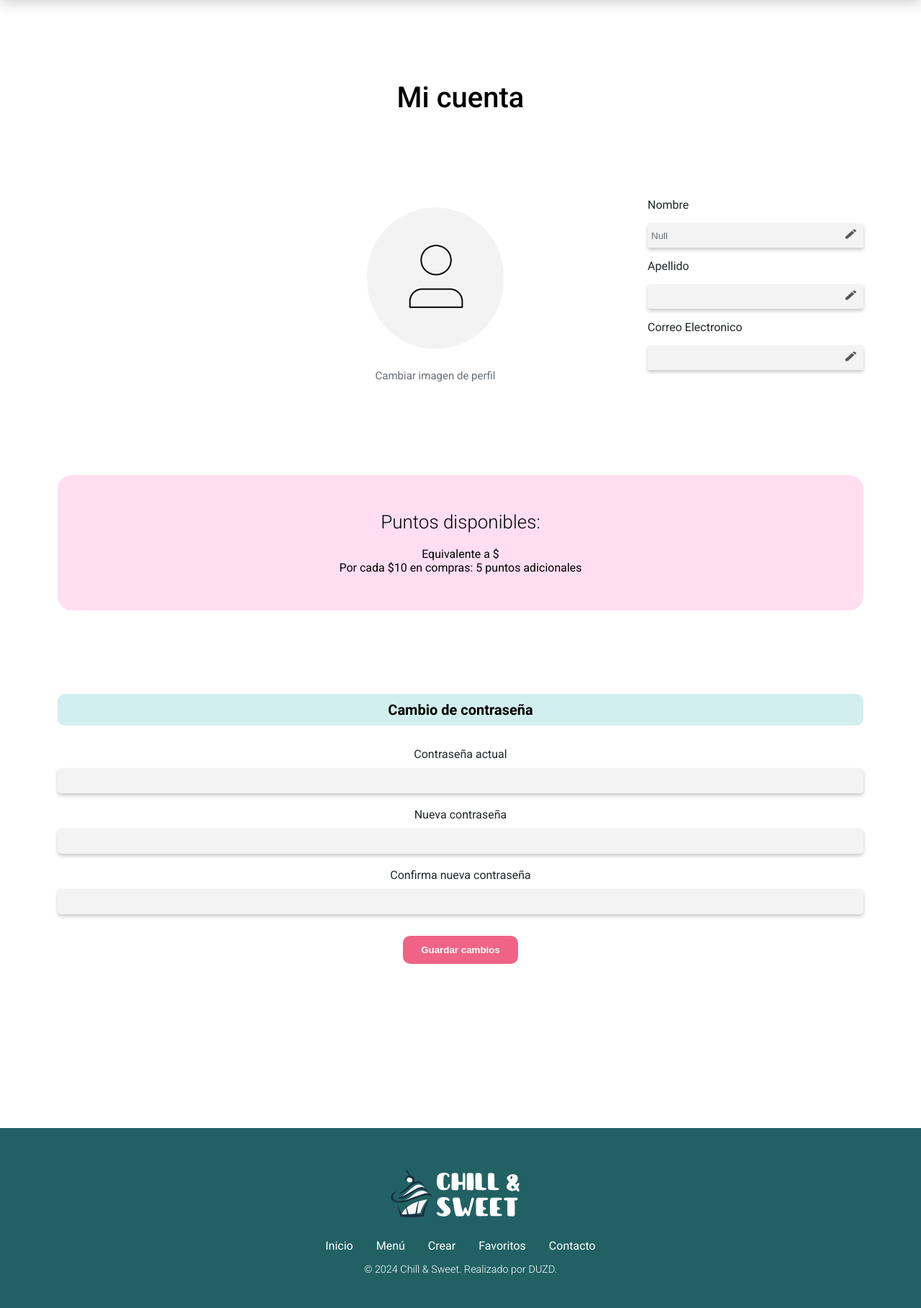
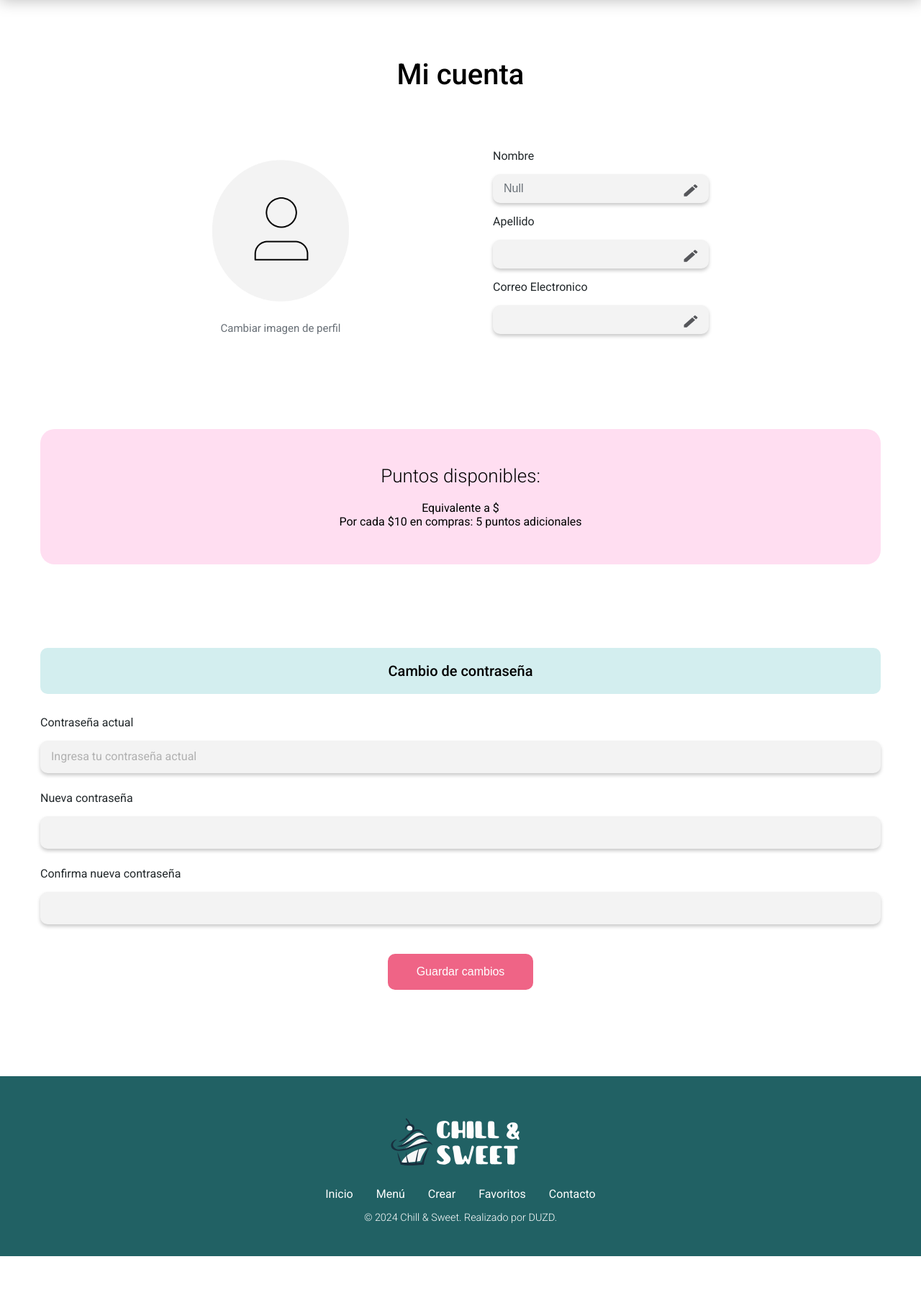
Before and after one commit to UlisesRdgz/chill-and-sweet, a Django app: template chill_and_sweet/main/templates/account/account.html in a window 1280 px wide. Shown: the part 98-1915 px from the top of the page at 72% size. After the commit the page ends 1843 px from the top, so only its background shows below. Run offline with Django 5.2, Linux system fonts and the light colour scheme; the template is opened without the code that fills it, so the values that code supplies are empty; parts of the project's set-up code (start-up, migrations or seed data) failed here and were passed over; some libraries are stand-ins or nearby versions.

Commit message:
fix: account

```diff
--- a/chill_and_sweet/main/static/css/account.css
+++ b/chill_and_sweet/main/static/css/account.css
@@ -16,7 +16,6 @@ Reset  global
     margin-top: 60px;
     margin-bottom: 60px;
 }
-
 
 /*
 
@@ -37,9 +36,10 @@ Estilos de la informacion del usuario
 .info-account-container {
     display: flex;
     align-items: center;
-    justify-content: end;
-    max-width: 1192px;
-    margin: 116px auto;
+    justify-content: center;
+    max-width: 100%;
+    text-align: center;
+    margin-top: 5rem;
 }
 
 .img-user-container {
@@ -78,29 +78,36 @@ Estilos de la informacion del usuario
 
 .input-containet {
     width: 300px;
-    padding: 5px;
-    box-shadow: 0px 3px 5px 0px rgba(0,0,0,0.21);
-    -webkit-box-shadow: 0px 3px 5px 0px rgba(0,0,0,0.21);
-    -moz-box-shadow: 0px 3px 5px 0px rgba(0,0,0,0.21);
+    padding: 5px 15px;
+    box-shadow: 0px 3px 5px 0px rgba(0, 0, 0, 0.21);
+    -webkit-box-shadow: 0px 3px 5px 0px rgba(0, 0, 0, 0.21);
+    -moz-box-shadow: 0px 3px 5px 0px rgba(0, 0, 0, 0.21);
     background-color: #F3F3F3;
     border: none;
-    border-radius: 3px;
+    border-radius: 10px; /* Bordes curvos del contenedor */
     display: flex;
+    align-items: center;
     justify-content: space-between;
 }
 
 .input-containet img {
-    width: 20px;
-    height: 24px;
+    width: 20px; /* Ajusta el tamaño para que sea igual al alto del input */
+    height: 25px; /* Ajusta el tamaño para que sea igual al alto del input */
+    display: flex;
+    justify-content: center;
+    align-items: center; /* Centra contenido dentro del ícono */
     cursor: pointer;
+    margin-top:5px;
 }
 
 .field input {
     width: 250px;
+    height: 30px; /* Aumenta la altura */
     background-color: #F3F3F3;
     border: none;
     outline: none;
     color: #697077;
+    font-size: 16px; /* Aumenta el tamaño de la letra */
 }
 
 #btn_save_changes {
@@ -148,18 +155,19 @@ Estilos de la informacion del usuario
 */
 
 .password-change-container {
-    max-width: 1192px;
-    margin: 116px auto;
+    max-width: 100%;
+    margin: 40px auto;
 }
 
 .title-section-special {
     background-color: rgba(79, 186, 191, 0.25);
     max-width: 100%;
     text-align: center;
-    padding: 10px 0;
+    padding: 20px 0;
     font-size: 20px;
     font-family: "Roboto", sans-serif;
     border-radius: 10px;
+    font-weight: 500;
 }
 
 .form-new-pass {
@@ -169,43 +177,50 @@ Estilos de la informacion del usuario
 .pass-field {
     display: flex;
     flex-direction: column;
-    margin-bottom: 20px;
+    margin-bottom: 25px;
 }
 
 .pass-field label {
+    font-size: 16px;
+    text-align: left;
     margin-bottom: 10px;
     color: #21272A;
+    margin-bottom: 1rem;
 }
 
 .pass-field input {
     background-color: #F3F3F3;
     border: none;
     outline: none;
-    padding: 10px;
+    padding: 10px 15px;
+    height: 45px;
     box-shadow: 0px 3px 5px 0px rgba(0,0,0,0.21);
     -webkit-box-shadow: 0px 3px 5px 0px rgba(0,0,0,0.21);
     -moz-box-shadow: 0px 3px 5px 0px rgba(0,0,0,0.21);
-    border-radius: 5px;
+    border-radius: 10px;
 }
 
-
-.btn-container {
-    display: flex;
-    justify-content: center;
-    margin-top: 30px;
+.pass-field input::placeholder {
+    color: #B0B0B0; /* Cambia el color del placeholder */
+    font-size: 16px; /* Ajusta el tamaño de la fuente del placeholder */
+    font-family: "Roboto", sans-serif;
 }
 
-.btn-save-changes {
+/* Botón para guardar cambios */
+.order-button {
+    padding: 1rem 2.5rem;
     background-color: #EF6486;
-    color: #FFFFFF;
+    color: white;
     border: none;
-    padding: 12px 25px;
     border-radius: 10px;
     cursor: pointer;
-    font-weight: 600;
-    font-family: "Robot", sans-serif;
+    font-size: 1rem;
+    margin-top: 1rem;
 }
 
+.order-button:hover {
+    background-color: #c7596c;
+}
 
 /*
 
--- a/chill_and_sweet/main/templates/account/account.html
+++ b/chill_and_sweet/main/templates/account/account.html
@@ -14,8 +14,6 @@
 <!--
     Cntenido principal, titulo y secciones de la cuenta del usuario
 -->
-
-<main class="main-content">
 <div class="page-container">
     <div class="menu-section">
         <h2 class="menu-title">Mi cuenta</h2>
@@ -134,7 +132,7 @@
 
                     <div class="pass-field">
                         <label for="actual-passaword">Contraseña actual</label>
-                            <input type="password" id="actual-passaword" name="actualpass">
+                        <input type="password" id="actual-passaword" name="actualpass" placeholder="Ingresa tu contraseña actual">
                     </div>
 
                     <div class="pass-field">
@@ -147,16 +145,13 @@
                         <input type="password" id="conf-passaword" name="confpass">
                     </div>
 
-                        <div class="btn-container">
-                            <button class="btn-save-changes" type="submit">
+                    <button class="order-button" type="submit">
                         Guardar cambios
                     </button>
-                        </div>
                 </form>
             </section>
     </div>
 </div>
-</main>
 {% endblock %}
 
 
```
Also changed, not shown: chill_and_sweet/main/static/svg/pecil.svg. Lines whose indentation alone changed are shown as unchanged.
